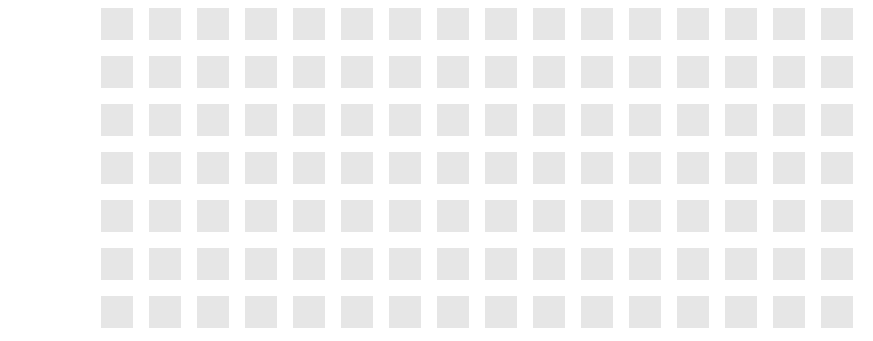
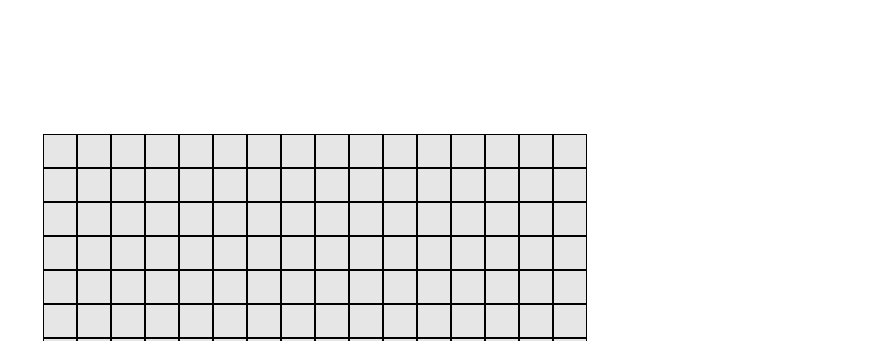
Before and after one commit to joethyr/Etch-a-Sketch-Project, a plain HTML site: page index.html in a window 1280 px wide. Shown: the top 341 px of the page, without its empty margins (407-1280 px from the left). Drawn offline with Linux system fonts and the light colour scheme.

Commit message:
adjusted the css selector '#gird' and '#griv > div' to make it look more like a grid.

```diff
--- a/styles.css
+++ b/styles.css
@@ -1,13 +1,13 @@
 #grid {
-  padding: 0 500px 0 500px;
+  padding: 10% 35% 0 35%;
   display: grid;
   grid-template-columns: repeat(16, 1fr);
   grid-template-rows: repeat(16, 1fr);
-  grid-auto-rows: minmax(50px, auto);
-  grid-auto-columns: minmax(50px, auto);
-  grid-gap: 1em;
+  /* grid-auto-rows: 50px;
+  grid-auto-columns: 50px; */
 }
 #grid > div {
   background: rgb(230, 230, 230);
   padding: 1em;
+  border: black solid 1px;
 }
```
